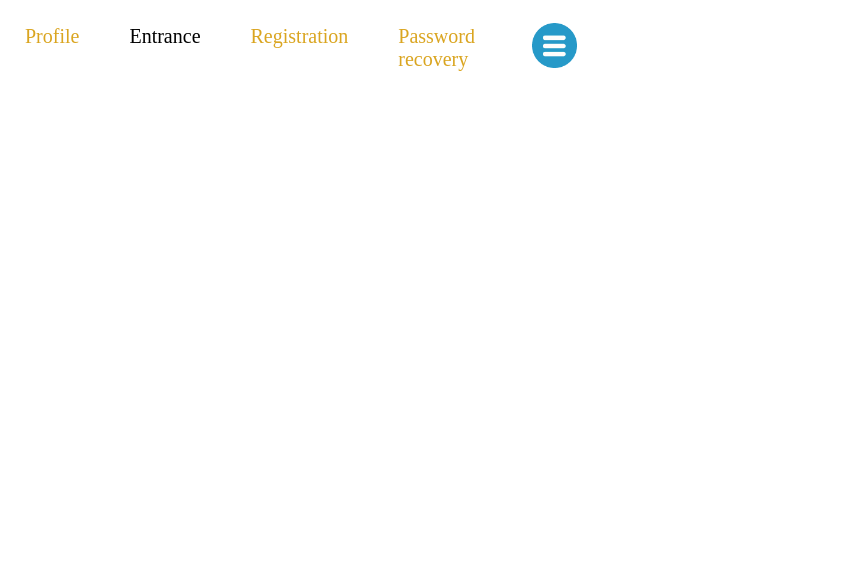
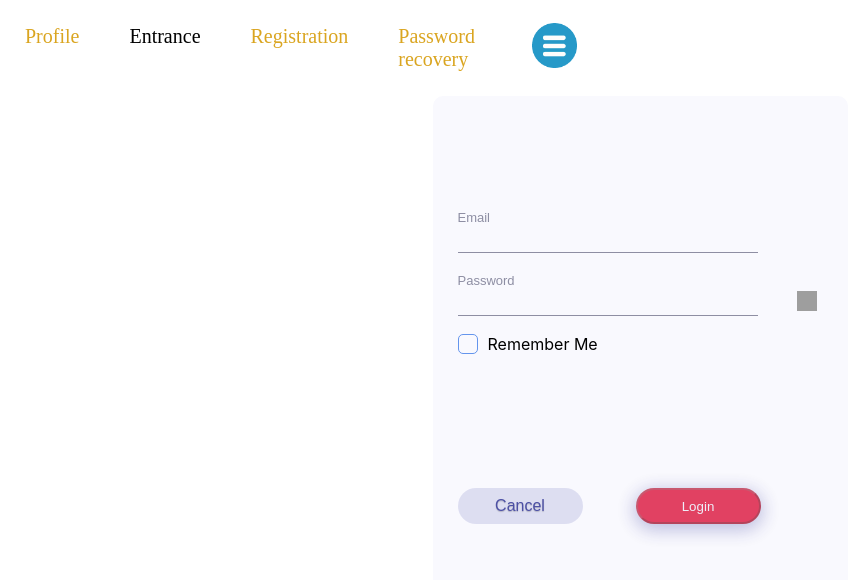
Before and after one commit to JamesWhite10/learning-cards, a React (Create React App) app: page /#/login in a window 1280 px wide. Shown: the top 580 px of the page, without its empty margins (0-855 px from the left). Built offline with nearby package versions, Linux system fonts and the light colour scheme; grey boxes are pictures that could not be loaded.

Commit message:
create Login and Logout

```diff
--- a/src/HomemadeInpButCheck/common/c3-SuperCheckbox/SuperCheckbox.module.css
+++ b/src/HomemadeInpButCheck/common/c3-SuperCheckbox/SuperCheckbox.module.css
@@ -1,31 +1,23 @@
 .label {
     display: flex;
     align-items: center;
-    color: white;
-
     cursor: pointer;
-
-    font-family: "Bell MT";
+    width: fit-content;
 }
 
 .checkbox {
+    appearance: none;
     width: 20px;
     height: 20px;
-    appearance: none;
+    border: 1px solid cornflowerblue;
+    border-radius: 5px;
+    cursor: pointer;
+    margin: 0;
     margin-right: 10px;
-    background-color: gold;
-    cursor: pointer;
 }
 
 .checkbox:checked {
     appearance: none;
-    background-color: crimson;
+    background: url("https://www.kindpng.com/picc/m/111-1116779_green-check-mark-svg-hd-png-download.png") no-repeat center center;
+    background-size: 80%;
 }
-
-.checkbox:focus {
-    outline: 2px solid white;
-}
-
-.spanClassName {
-
-}
--- /dev/null
+++ b/src/Login/Login.module.css
@@ -0,0 +1,73 @@
+.registrationContainer {
+    display: flex;
+    flex-direction: column;
+    justify-content: center;
+    padding: 25px;
+    box-sizing: border-box;
+    height: 540px;
+    max-width: 415px;
+    width: 100%;
+    border-radius: 10px;
+    background-color: #F9F9FE;
+    margin: 0 auto;
+
+}
+
+.inputFields {
+    display: flex;
+    flex-direction: column;
+    margin-bottom: 84px;
+}
+
+.passwordControl {
+    position: absolute;
+    top: 20px;
+    right: 6px;
+    display: inline-block;
+    width: 20px;
+    height: 20px;
+}
+
+.button {
+    display: flex;
+    justify-content: space-between;
+    width: 100%;
+}
+
+.positionButtonAndError {
+    display: flex;
+    flex-direction: column;
+    align-items: center;
+}
+
+.errorMessageContainer {
+    font-size: 20px;
+    height: 30px;
+    color: red;
+    margin-bottom: 20px;
+}
+
+.blueBtnContainer {
+    max-width: 187px;
+    width: 100%;
+}
+
+.btnCancel {
+    height: 36px;
+    max-width: 125px;
+    width: 100%;
+    border-radius: 30px;
+    display: flex;
+    justify-content: center;
+    align-items: center;
+    color: #21268F;
+    font-family: SF UI Display, sans-serif;
+    opacity: 0.8;
+    text-shadow: 0 1px 1px rgba(0, 0, 0, 0.25);
+    background-color: #D7D8EF;
+    transition: .2s;
+}
+
+.btnCancel:hover {
+    background-color: #c0c1dc;
+}
--- a/src/Login/Login.tsx
+++ b/src/Login/Login.tsx
@@ -1,9 +1,107 @@
-import React from "react";
+import React, {ChangeEvent, useState} from 'react';
+import {InputContainer} from '../common/InputContainer/InputContainer';
+import {MainActionButton} from '../common/MainActionButton/MainActionButton';
+import s from './Login.module.css'
+import {AppRootStateType} from '../app/store';
+import {useDispatch, useSelector} from 'react-redux';
+import {Redirect} from 'react-router-dom';
+import {
+    setServerErrorMessageRegistration
+} from '../Registration/registration-reducer';
+import SuperCheckbox from '../HomemadeInpButCheck/common/c3-SuperCheckbox/SuperCheckbox';
+import {emailValidation} from '../common/validation/EmailValidation';
+import {PasswordValidation} from '../common/validation/passwordValidation';
+import {setLogin} from './login-reducer';
 
 export const Login = () => {
+    const [email, setEmail] = useState<string>('')
+    const [password, setPassword] = useState<string>('')
+    const [rememberMe, setRememberMe] = useState<boolean>(false)
+
+    const [errorEmailMessage, setErrorEmailMessage] = useState<string>('')
+    const [errorPasswordMessage, setErrorPasswordMessage] = useState<string>('')
+
+    const disabledBtnSubmit = !email || !password
+
+    const dispatch = useDispatch()
+    const login = useSelector<AppRootStateType, boolean>(state => state.login.login)
+    const loadingStatus = useSelector<AppRootStateType, boolean>(state => state.registration.loadingRequest)
+    const serverErrorMessage = useSelector<AppRootStateType, string>(state => state.registration.error)
+
+    const onChangeEmail = (e: ChangeEvent<HTMLInputElement>) => {
+        setErrorEmailMessage('')
+        setEmail(e.currentTarget.value)
+        serverErrorMessage && dispatch(setServerErrorMessageRegistration(''))
+    }
+
+    const onChangePassword = (e: ChangeEvent<HTMLInputElement>) => {
+        setErrorPasswordMessage('')
+        setPassword(e.currentTarget.value)
+        serverErrorMessage && dispatch(setServerErrorMessageRegistration(''))
+    }
+
+    const onChangeRememberMe = () => {
+        setRememberMe(!rememberMe)
+    }
+
+    const onLogin = () => {
+        if (!emailValidation(email)) {
+            setErrorEmailMessage('Incorrect email')
+        } else if (!PasswordValidation(password)) {
+            setErrorPasswordMessage('Minimum 8 characters')
+        } else {
+            dispatch(setLogin(email, password, rememberMe))
+        }
+    }
+
+    const goBack = () => {
+        window.history.go(-1);
+    }
+
+    if (login) {
+        return <Redirect to={'/profile'}/>
+    }
+
     return (
-        <div>
+        <div className={s.registrationContainer}>
+            <div className={s.inputFields}>
+                <InputContainer
+                    title={'Email'}
+                    typeInput={'email'}
+                    value={email}
+                    changeValue={onChangeEmail}
+                    errorMessage={errorEmailMessage}
+                />
+                <InputContainer
+                    title={'Password'}
+                    typeInput={'password'}
+                    value={password}
+                    changeValue={onChangePassword}
+                    errorMessage={errorPasswordMessage}
+                />
+                <SuperCheckbox
+                    checked={rememberMe}
+                    onChangeChecked={onChangeRememberMe}
+                >
+                    Remember Me
+                </SuperCheckbox>
+            </div>
 
+            <div className={s.positionButtonAndError}>
+                <span className={s.errorMessageContainer}>{serverErrorMessage}</span>
+
+                <div className={s.button}>
+                    <a className={s.btnCancel} onClick={goBack}>Cancel</a>
+                    <div className={s.blueBtnContainer}>
+                        <MainActionButton
+                            actionClick={onLogin}
+                            disabledBtnSubmit={disabledBtnSubmit}
+                            title={'Login'}
+                            loadingStatus={loadingStatus}
+                        />
+                    </div>
+                </div>
+            </div>
         </div>
     )
 }
--- a/src/Login/login-reducer.ts
+++ b/src/Login/login-reducer.ts
@@ -1,11 +1,60 @@
+import {AppThunkType} from '../app/store';
+import {
+    loadingRequest,
+    setServerErrorMessageRegistration
+} from '../Registration/registration-reducer';
+import {loginAPI} from '../api/api';
 
-const initialState = {}
 
-export type InitialStateType = typeof initialState
+const initialState = {
+    login: false
+}
+type InitialStateType = typeof initialState
 
-export const loginReducer = (state: InitialStateType = initialState): InitialStateType => {
-    switch (1) {
+export const loginReducer = (state: InitialStateType = initialState, action: actionsLoginType): InitialStateType => {
+    switch (action.type) {
+        case 'LOGIN/SET-LOGIN':
+            return {...state, login: action.value}
         default:
-            return {...state}
+            return state
     }
 }
+
+// actions
+export const setIsLoggedIn = (value: boolean) =>
+    ({type: 'LOGIN/SET-LOGIN', value} as const)
+
+// thunks
+export const setLogin = (email: string, password: string, rememberMe: boolean): AppThunkType => async (dispatch) => {
+    dispatch(loadingRequest(true))
+    try {
+        await loginAPI.login(email, password, rememberMe)
+        dispatch(setIsLoggedIn(true))
+    } catch (e) {
+        const error = e.response
+            ? e.response.data.error
+            : (e.message + ', more details in the console');
+        dispatch(setServerErrorMessageRegistration(error))
+    } finally {
+        dispatch(loadingRequest(false))
+    }
+}
+
+export const logout = (): AppThunkType => async (dispatch) => {
+    dispatch(loadingRequest(true))
+    try {
+        await loginAPI.logout()
+        dispatch(setIsLoggedIn(false))
+        dispatch(loadingRequest(false))
+    } catch (e) {
+        const error = e.response
+            ? e.response.data.error
+            : (e.message + ', more details in the console');
+        dispatch(setServerErrorMessageRegistration(error))
+    }
+}
+
+// types
+export type actionsLoginType = ReturnType<typeof setIsLoggedIn>
+    | ReturnType<typeof loadingRequest>
+    | ReturnType<typeof setServerErrorMessageRegistration>
--- a/src/Profile/Profile.tsx
+++ b/src/Profile/Profile.tsx
@@ -1,9 +1,25 @@
 import React from "react";
+import {logout} from '../Login/login-reducer';
+import {useDispatch, useSelector} from 'react-redux';
+import {AppRootStateType} from '../app/store';
+import {Redirect} from 'react-router-dom';
 
 export const Profile = () => {
+    const dispatch = useDispatch()
+    const login = useSelector<AppRootStateType, boolean>(state => state.login.login)
+
+    const logoutHandler = () => {
+        dispatch(logout())
+    }
+
+    if (!login) {
+        return <Redirect to={'/login'}/>
+    }
+
     return (
         <div>
-
+            <h1>TEST</h1>
+            {login && <button onClick={logoutHandler}>Logout</button>}
         </div>
     )
 }
--- a/src/Registration/registration-reducer.ts
+++ b/src/Registration/registration-reducer.ts
@@ -24,7 +24,7 @@ export const registrationReducer = (state: initialRegistrationType = initialStat
 export const setRegistrationAC = (isRegistration: boolean) => ({
     type: 'REGISTRATION/SET-REGISTRATION', payload: {isRegistration}
 } as const)
-const loadingRequest = (loadingRequest: boolean) => ({
+export const loadingRequest = (loadingRequest: boolean) => ({
     type: 'REGISTRATION/LOADING-REQUEST',
     payload: {loadingRequest}
 } as const)
--- a/src/api/api.ts
+++ b/src/api/api.ts
@@ -10,6 +10,15 @@ const instance = axios.create({
 export const registrationAPI = {
     register(email: string, password: string) {
         return instance.post<registrationResponseType>('auth/register', {email, password})
+    }
+}
+
+export const loginAPI = {
+    login(email: string, password: string, rememberMe: boolean) {
+        return instance.post<loginResponseType>('auth/login', {email, password, rememberMe})
+    },
+    logout() {
+        return instance.delete<logoutResponseType>('auth/me')
     }
 }
 
@@ -32,3 +41,22 @@ type addedUserType = {
     updated: string,
     __v: number
 }
+
+//loginAPI
+type loginResponseType = {
+    _id: string,
+    email: string,
+    name: string,
+    avatar?: string,
+    publicCardPacksCount: number,
+    created: Date,
+    updated: Date,
+    isAdmin: boolean,
+    verified: boolean,
+    rememberMe: boolean,
+    error?: string
+}
+type logoutResponseType = {
+    info: 'logOut success —ฅ/ᐠ.̫ .ᐟ\ฅ—',
+    error: string
+}
--- a/src/app/store.ts
+++ b/src/app/store.ts
@@ -2,7 +2,7 @@ import {applyMiddleware, combineReducers, createStore} from "redux";
 import thunkMiddleware, {ThunkAction} from 'redux-thunk'
 import {appReducer} from "./app-reducer";
 import {recoveryReducer} from "../ PasswordRecovery/recovery-reducer";
-import {loginReducer} from "../Login/login-reducer";
+import {actionsLoginType, loginReducer} from '../Login/login-reducer';
 import {profileReducer} from "../Profile/profile-reducer";
 import {actionsRegistrationType, registrationReducer} from "../Registration/registration-reducer";
 import {passwordReducer} from "../NewPassword/password-reducer";
@@ -20,7 +20,7 @@ export const store = createStore(rootReducer, applyMiddleware(thunkMiddleware));
 // определить автоматически тип всего объекта состояния
 export type AppRootStateType = ReturnType<typeof rootReducer>
 
-type AppActionsType = actionsRegistrationType
+type AppActionsType = actionsRegistrationType | actionsLoginType
 
 export type AppThunkType<ReturnType = void> = ThunkAction<ReturnType,
     AppRootStateType,
```
